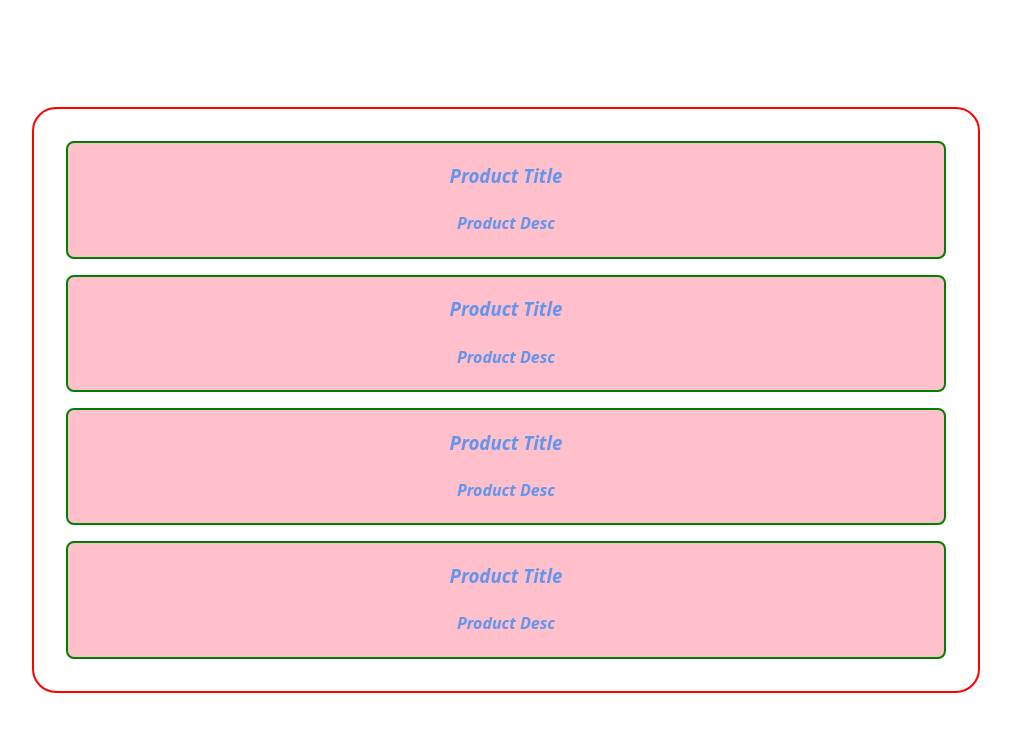
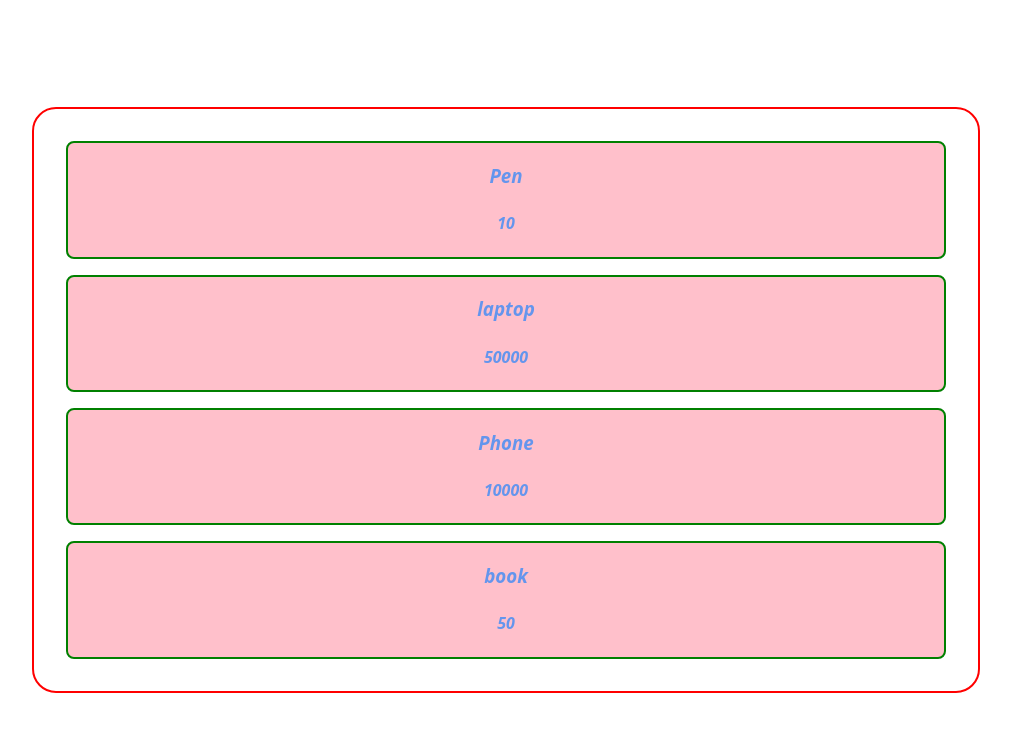
Before and after one commit to GovindG9066/React, a React (Vite) app in the folder Basic_React_app/: page / in a window 1280 px wide. Shown: the top 732 px of the page, without its empty margins (134-1145 px from the left). Built offline with nearby package versions, Linux system fonts and the light colour scheme.

Commit message:
use the props in the components

```diff
--- a/Basic_React_app/src/ProductTab.jsx
+++ b/Basic_React_app/src/ProductTab.jsx
@@ -3,10 +3,10 @@ import "./ProductTab.css"
 function ProductTab(){
     return(
         <div className="ProductTab">
-        <Product />
-        <Product />
-        <Product />
-        <Product />
+        <Product title="Pen" price="10" />
+        <Product title="laptop" price={50000}/>
+        <Product title="Phone" price="10000"/>
+        <Product title="book" price="50"/>
         </div>
     );
 }
--- a/Basic_React_app/src/product.jsx
+++ b/Basic_React_app/src/product.jsx
@@ -1,10 +1,10 @@
 import ProductTab from "./ProductTab";
 
-function Product(){
+function Product({title,price}){
     return(
         <div className="product">
-        <h3>Product Title</h3>
-        <h4>Product Desc</h4>
+        <h3>{title}</h3>
+        <h4>{price}</h4>
         </div>
     );
 }
```
